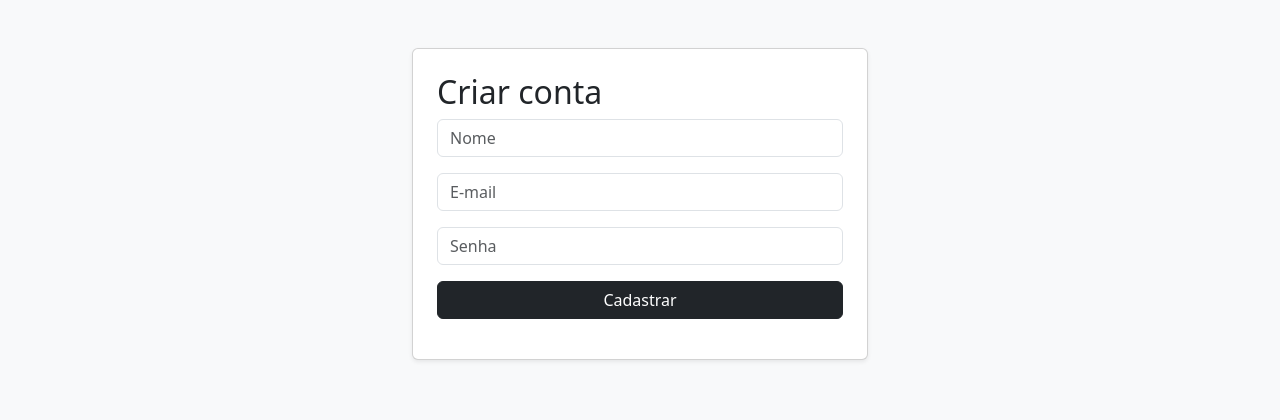
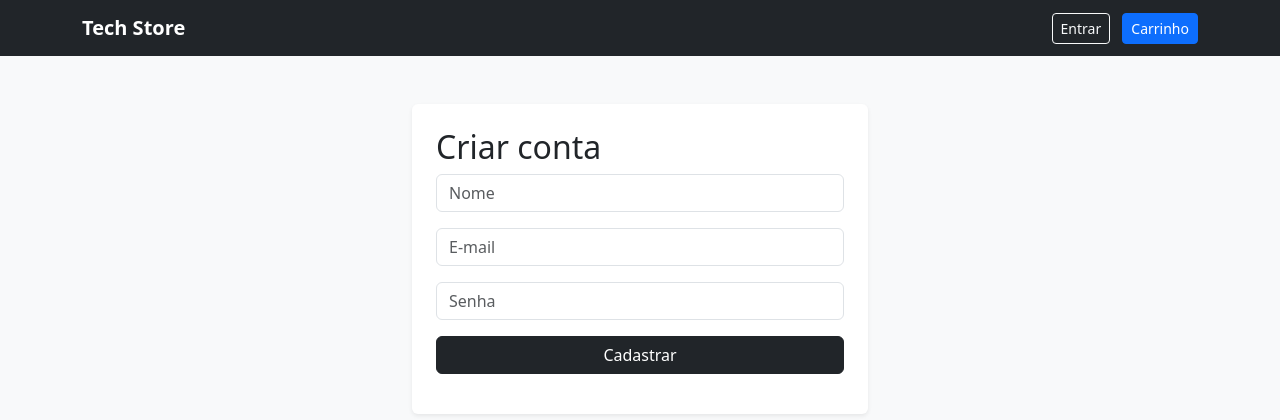
Before and after one commit to eleifoliveira-sys/eComerci-sem-frameWork, a PHP site: page /cadastro.html in a window 1280 px wide. Shown: the top 420 px of the page. Run offline with PHP 8.4, Linux system fonts and the light colour scheme.

Commit message:
Css pedro (#1)
* Organizar o css em linhas de novo

* aba nav em todas as páginas

* passar a search bar pro nav

* .

---------

Co-authored-by: PedroA. <pedroalucantonio@gmail.com>

```diff
--- a/frontend/cadastro.html
+++ b/frontend/cadastro.html
@@ -8,8 +8,21 @@
       href="https://cdn.jsdelivr.net/npm/bootstrap@5.3.3/dist/css/bootstrap.min.css"
       rel="stylesheet"
     />
+    <link rel="stylesheet" href="css/style.css" />
   </head>
   <body class="bg-light">
+    <nav class="navbar navbar-dark bg-dark">
+      <div class="container">
+        <a class="navbar-brand fw-bold" href="index.html">Tech Store</a>
+        <div>
+          <a class="btn btn-outline-light btn-sm me-2" href="login.html"
+            >Entrar</a
+          >
+          <a class="btn btn-primary btn-sm" href="carrinho.html">Carrinho</a>
+        </div>
+      </div>
+    </nav>
+
     <main class="container py-5" style="max-width: 480px">
       <div class="card shadow-sm p-4">
         <h2>Criar conta</h2>
--- a/frontend/css/style.css
+++ b/frontend/css/style.css
@@ -20,3 +20,8 @@ body {
         font-size: 1.8rem;
     }
 }
+
+.navbar {
+    display: flex;
+    justify-content: space-between;
+}
```
Also changed, not shown: frontend/carrinho.html (+13 -0 lines), frontend/index.html (+8 -9 lines), frontend/login.html (+13 -0 lines), frontend/produto.html (+13 -0 lines), frontend/js/carrinho.js (line endings or trailing spaces). Lines whose indentation alone changed are shown as unchanged.
